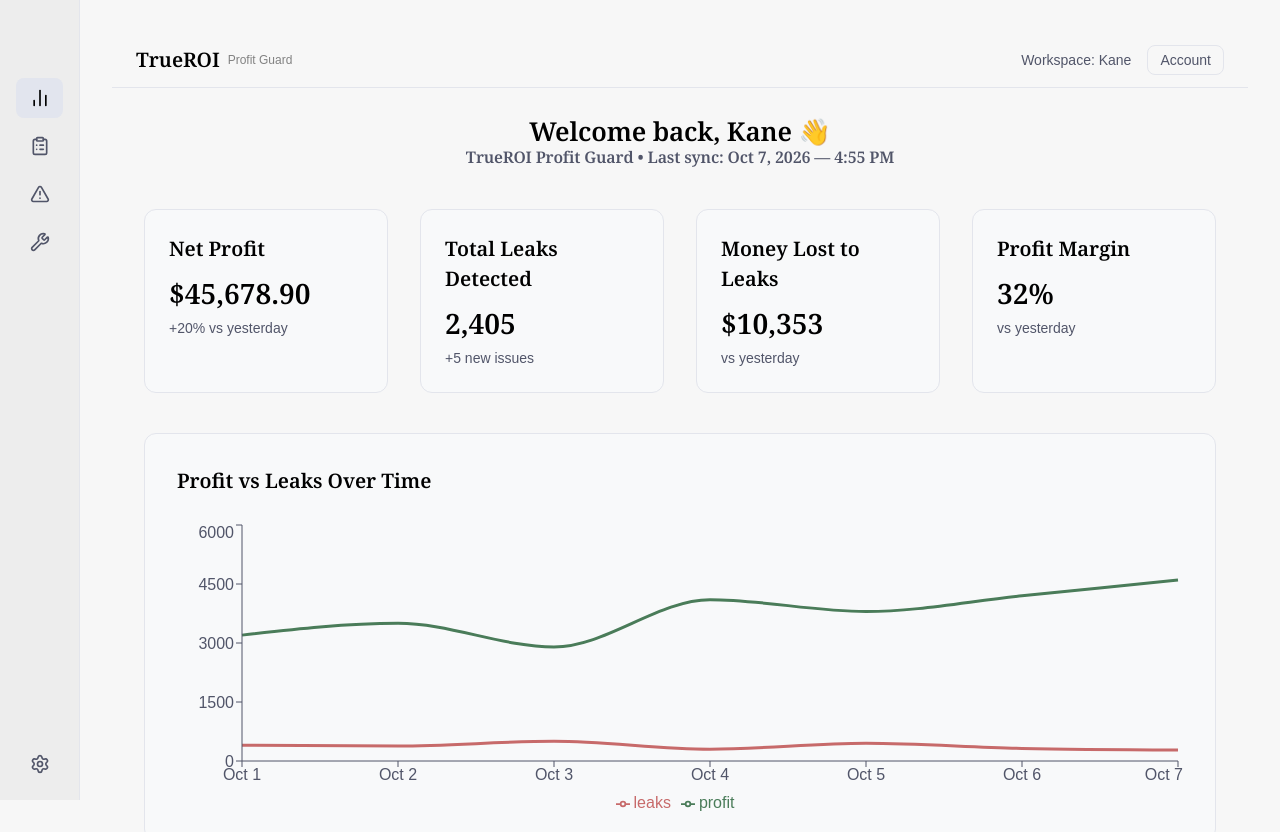
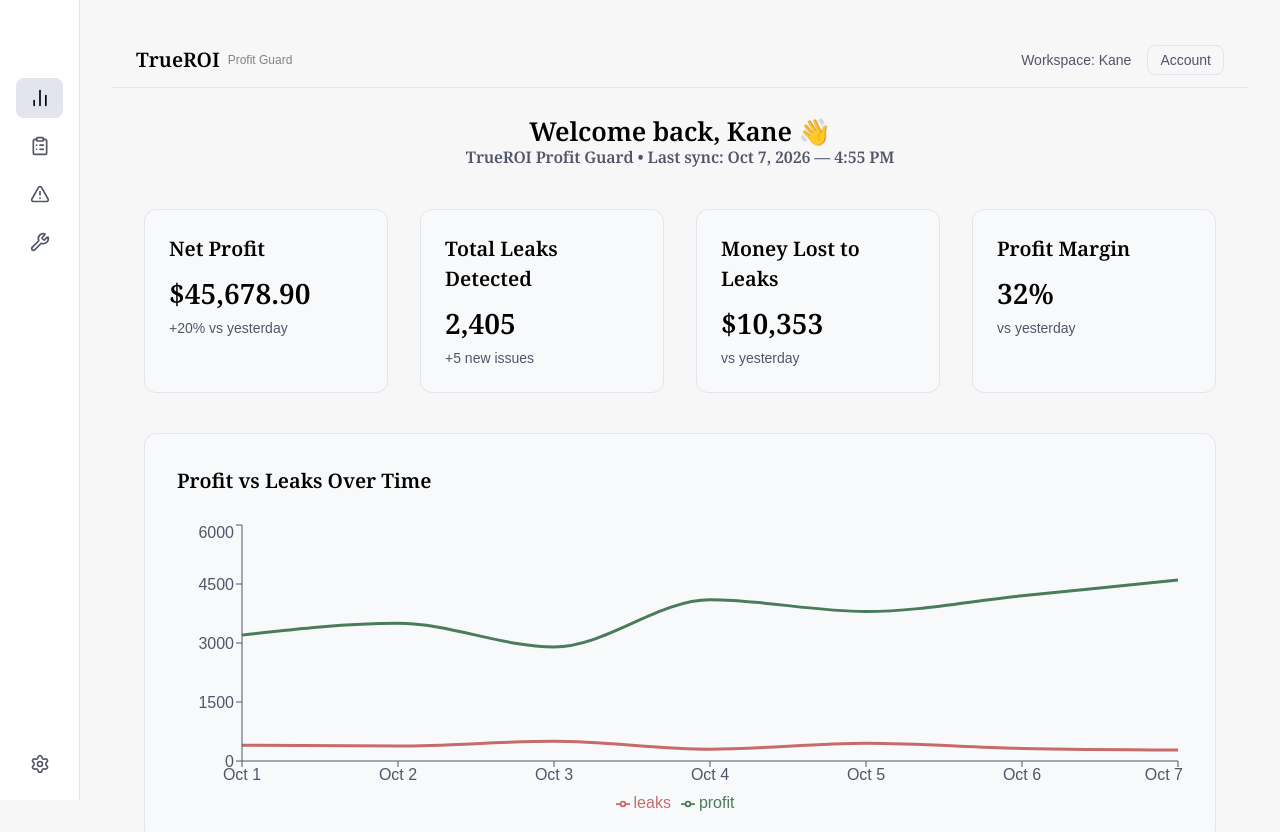
Before and after one commit to TrueROI/trueroi-frontend, a Next.js app: page /dashboard in a window 1280 px wide. Shown: the top 832 px of the page. Built offline with nearby package versions, Linux system fonts and the light colour scheme.

Commit message:
bg sb color

```diff
--- a/components/Sidebar.tsx
+++ b/components/Sidebar.tsx
@@ -17,7 +17,7 @@ export default function Sidebar() {
       className="
         group
         h-screen
-        bg-[#EDEDED]
+        bg-[#FFFFFF]
         border-r border-[#E3E5EC]
         flex flex-col justify-between
         p-4
```
